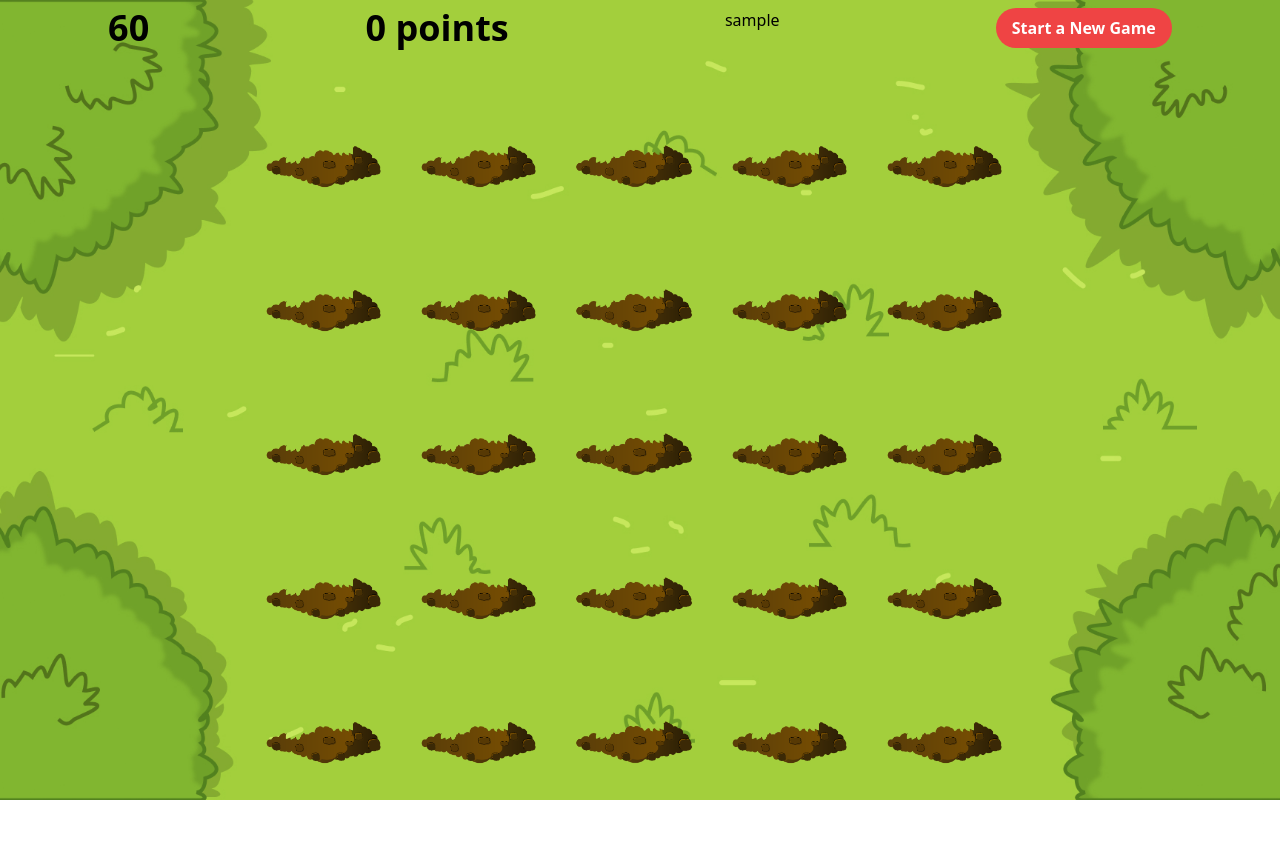
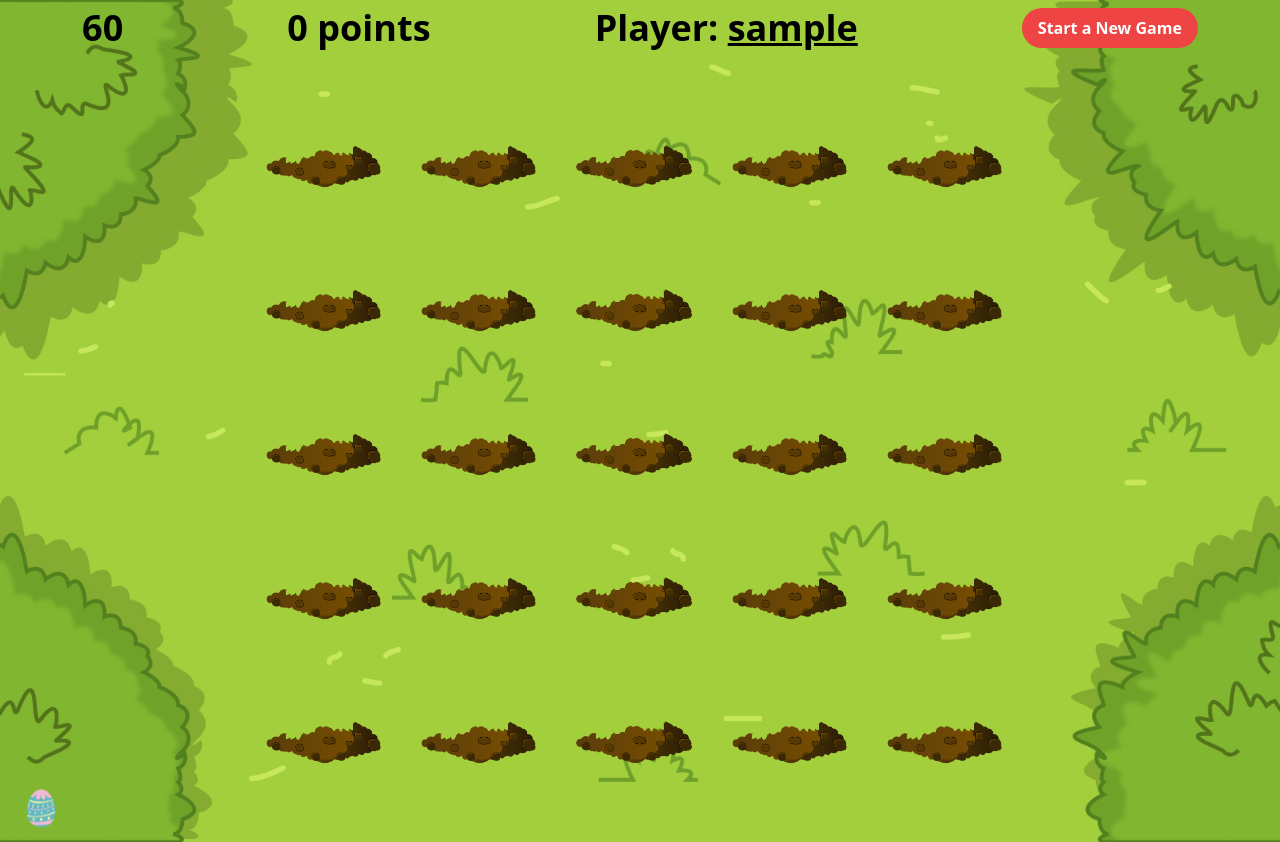
Before and after one commit to studiegrupp2/Whack-a-mole, a Next.js app: page /game in a window 1280 px wide. Before the commit the page ends 800 px from the top, so only its background shows below. Built offline with nearby package versions, Linux system fonts and the light colour scheme; no server answers; the database is empty; sample sign-in values are in the browser's storage.

Commit message:
easteregg surprise och player namn fix

```diff
--- a/src/app/api/fetchData.ts
+++ b/src/app/api/fetchData.ts
@@ -7,7 +7,6 @@ interface HighScore {
 
 export default async function FetchData(): Promise<HighScore[]> {
   try {
-    // Fetch all scores
     const result = await sql`SELECT * FROM HighScore ORDER BY score DESC`;
     console.log("All scores:", result.rows);
 
--- a/src/app/api/postData.ts
+++ b/src/app/api/postData.ts
@@ -8,8 +8,6 @@ export default async function PostData(
   userName: string,
   currentPoints: number
 ) {
-  console.log("All environment variables:", process.env);
-  console.log("POSTGRES_URL:", process.env.POSTGRES_URL);
 
   try {
     // Insert the new score
--- a/src/app/game/page.tsx
+++ b/src/app/game/page.tsx
@@ -10,6 +10,8 @@ import FetchData from "../api/fetchData";
 // import { useRouter } from "next/navigation";
 import CustomCursor from "@/components/CustomCursor";
 import { useRouter } from "next/navigation";
+import EasterEggButton from "@/components/Eastereggbutton";
+
 
 
 interface HighScore {
@@ -210,7 +212,7 @@ const Game = () => {
           <div className="game-points text-4xl font-extrabold">
             <div className="">{currentPoints} points</div>
           </div>
-          <p>{userName}</p>
+          <p className="text-4xl font-extrabold ">Player: <u>{userName}</u></p>
           <div className="game-start">
             <StartButton
               btnText="Start a New Game"
@@ -226,6 +228,13 @@ const Game = () => {
             <Board moleHit={moleHit} gameBoard={board} />
           </div>
         </div>
+
+
+        <div className="flex flex-row justify-self-start w-full ">
+        <EasterEggButton   />
+
+        </div>
+
       </div>
       {/* Show countdown modal if countdown is in progress */}
       {showCountdown && (
@@ -238,6 +247,7 @@ const Game = () => {
           highScoreArray={highScoreArray}
         />
       )}
+
     </div>
   );
 };
--- a/src/app/globals.css
+++ b/src/app/globals.css
@@ -17,3 +17,23 @@
 body {
   cursor: pointer;
 }
+
+
+@keyframes jump {
+  0% {
+    transform: translateY(0);
+  }
+  30% {
+    transform: translateY(-40px);
+  }
+  50% {
+    transform: translateY(0px);
+  }
+  100% {
+    transform: translateY(0);
+  }
+}
+
+.jumping {
+  animation: jump 1s ease-in-out infinite;
+}
--- a/src/app/layout.tsx
+++ b/src/app/layout.tsx
@@ -1,5 +1,6 @@
 import type { Metadata } from "next";
 import "./globals.css";
+
 
 export const metadata: Metadata = {
   title: "Whack A Mole",
@@ -13,7 +14,9 @@ export default function RootLayout({
 }>) {
   return (
     <html lang="en">
-      <body className={` antialiased`}>{children}</body>
+      <body className={` antialiased`}>
+        {children}
+      </body>
     </html>
   );
 }
--- /dev/null
+++ b/src/components/Eastereggbutton.tsx
@@ -0,0 +1,32 @@
+"use client";
+import React, { useState } from "react";
+import Image from "next/image";
+import MusicManager from "./MusicManager";
+
+const EasterEggButton: React.FC = () => {
+  const [isMusicManagerVisible, setIsMusicManagerVisible] =
+    useState<boolean>(false);
+
+  const [isButtonHidden, setIsButtonHidden] = useState<boolean>(false);
+
+  const toggleMusicManager = () => {
+    setIsMusicManagerVisible((prev) => !prev);
+    setIsButtonHidden(true);
+  };
+
+  return (
+    <>
+      <button
+        className={`px-4 py-2 font-semibold text-white rounded-full hover:scale-110 transition-all jumping  ${
+          isButtonHidden ? "hidden" : ""
+        }`}
+        onClick={toggleMusicManager}
+      >
+        <Image src="/easteregg.webp" alt="Easter Egg" width={50} height={50} />
+      </button>
+      {isMusicManagerVisible && <MusicManager/>}
+    </>
+  );
+};
+
+export default EasterEggButton;
--- /dev/null
+++ b/src/components/MusicManager.tsx
@@ -0,0 +1,19 @@
+"use client";
+import React from "react";
+
+const MusicManager: React.FC = () => {
+  return (
+    <div className="flex absolute top-[90dvh] ">
+      <iframe
+        src="https://open.spotify.com/embed/track/6FUwPb4mGlUDbx42uspXaZ?utm_source=generator&theme=0"
+        width="300px"
+        height="100"
+        frameBorder="0"
+        allow="autoplay; clipboard-write; encrypted-media; fullscreen; picture-in-picture"
+        loading="lazy"
+      ></iframe>
+    </div>
+  );
+};
+
+export default MusicManager;
```
Also changed, not shown: public/easteregg.webp (added).
